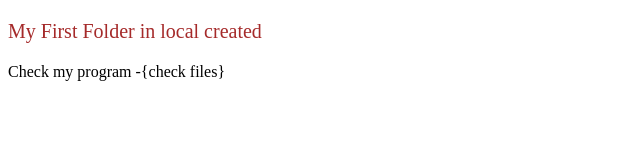
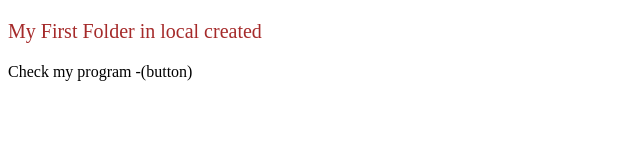
Before and after one commit to prasannasamantaray/mantu, a plain HTML site: page index.html in a window 1280 px wide. Shown: the full height of the page, 0-640 px from the left. Drawn offline with Linux system fonts and the light colour scheme.

Commit message:
add test

```diff
--- a/index.html
+++ b/index.html
@@ -8,6 +8,6 @@
 </head>
 <body>
     <p class="p">My First Folder in local created </p>
-    <p>Check my program -{check files}</p>
+    <p>Check my program -(button)</p>
 </body>
 </html>
```
